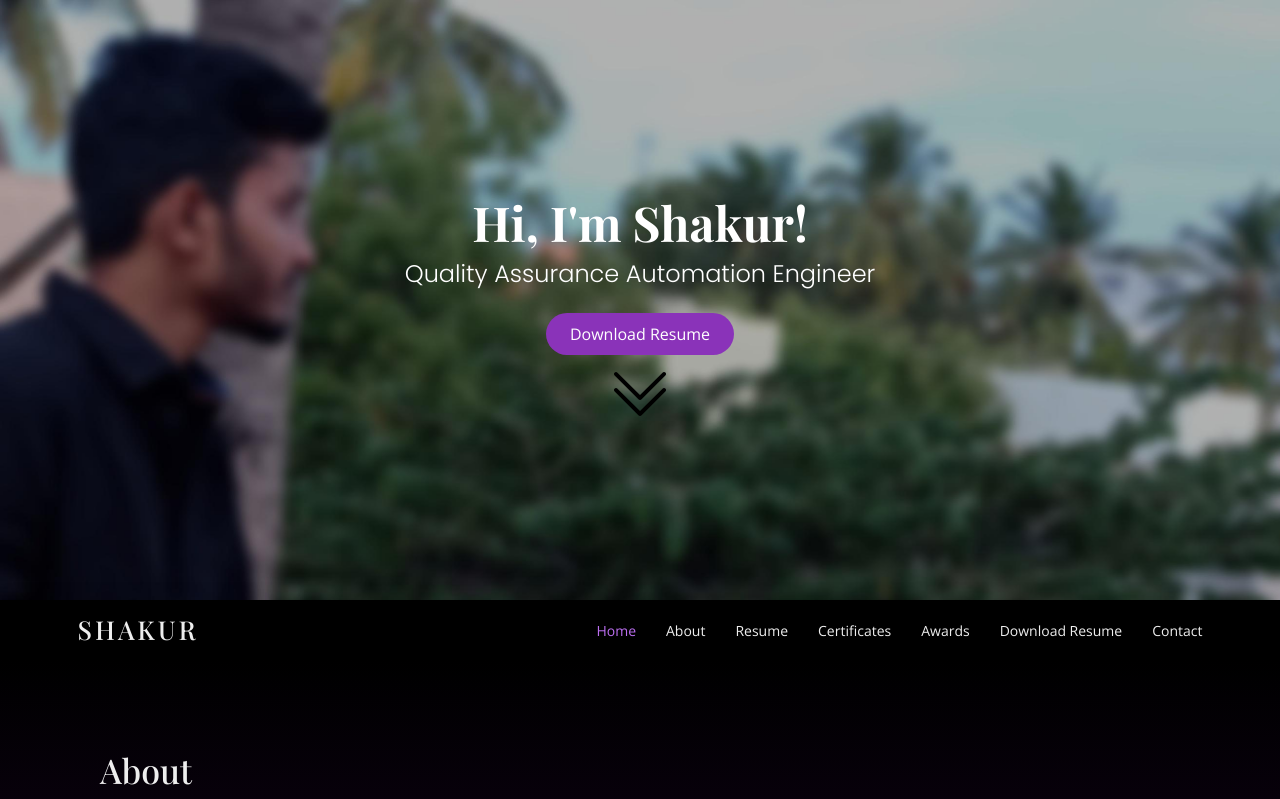
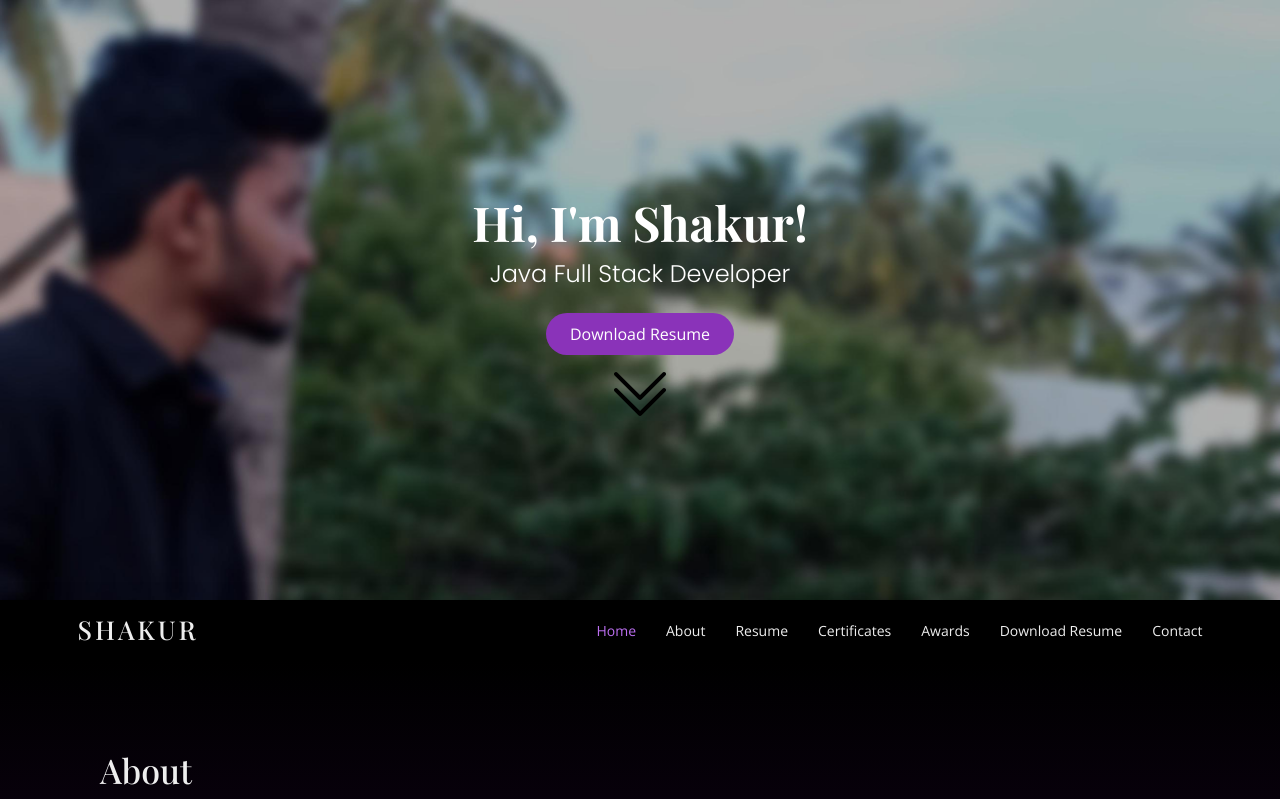
Before and after one commit to abdus-shakur/profile-react, a React (Create React App) app: page / in a window 1280 px wide. Shown: the top 799 px of the page. Built offline with nearby package versions, Linux system fonts and the light colour scheme; no server answers; a web font is replaced by a local one.

Commit message:
Changes to Designation name

```diff
--- a/src/data/default.js
+++ b/src/data/default.js
@@ -4,7 +4,7 @@ var profileData = {
     "indicationType": "Testing - Full Stack / UI Based + Devops",
     "experience": "2023-01-22T15:48:14.118+00:00",
     "experienceValue": null,
-    "designation": "Quality Assurance Automation Engineer",
+    "designation": "Java Full Stack Developer",
     "resumeUrl": "https://drive.google.com/file/d/1NaT8qWa6KiJpYmOVnzA9pigqAC1WCmxa/view?usp=sharing",
     "about": {
         "description": [
@@ -100,43 +100,43 @@ var profileData = {
         {
             "icon": "bx bx-cog",
             "title": "REST API Automation",
-            "certificateUrl": "https://www.udemy.com/certificate/UC-9710310d-4154-4c88-9358-a68cdab513a6/",
+            "url": "https://www.udemy.com/certificate/UC-9710310d-4154-4c88-9358-a68cdab513a6/",
             "description": "Rest API Backend web services automation, end to end automation along with best practices and real time application testing"
         },
         {
             "icon": "bx bx-cog",
             "title": "Selenium WebDriver with Java - Advanced + Frameworks",
-            "certificateUrl": "https://www.udemy.com/certificate/UC-4734a1b3-f9cd-4d4c-a782-a4a828852c11/",
+            "url": "https://www.udemy.com/certificate/UC-4734a1b3-f9cd-4d4c-a782-a4a828852c11/",
             "description": "Selenium Automation of Any Real world web Applications, along with custom framework building from scratch"
         },
         {
             "icon": "bx bx-tachometer",
             "title": "JMeter - Performance Testing",
-            "certificateUrl": "https://www.udemy.com/certificate/UC-e37c69f0-efdc-4683-841c-e6513c1de00e/",
+            "url": "https://www.udemy.com/certificate/UC-e37c69f0-efdc-4683-841c-e6513c1de00e/",
             "description": "Design Robust Performance Testcases in Jmeter tool with the help of available features and Monitor the Performance of application with different Load Parameters"
         },
         {
             "icon": "bx bx-globe",
             "title": "Java Web Development",
-            "certificateUrl": "https://www.udemy.com/certificate/UC-7538b86e-9ea8-4a54-8c3b-700a899fb986/",
+            "url": "https://www.udemy.com/certificate/UC-7538b86e-9ea8-4a54-8c3b-700a899fb986/",
             "description": "Indepth Understanding of Building Backend for Web Applications from Scratch"
         },
         {
             "icon": "bx bx-git-repo-forked",
             "title": "Git Complete - The Definitive Guide",
-            "certificateUrl": "https://www.udemy.com/certificate/UC-b9c9a89d-460d-41d3-bac1-a6bf4a5b75dc/",
+            "url": "https://www.udemy.com/certificate/UC-b9c9a89d-460d-41d3-bac1-a6bf4a5b75dc/",
             "description": "Very Solid Understanding and Hands-On Experience with Git and related source control concepts."
         },
         {
             "icon": "bx bxl-figma",
             "title": "Figma UI / UX Design Essentials",
-            "certificateUrl": "https://www.udemy.com/certificate/UC-fcad9e51-ca1a-43ee-bfa7-2d1fd54b6018/",
+            "url": "https://www.udemy.com/certificate/UC-fcad9e51-ca1a-43ee-bfa7-2d1fd54b6018/",
             "description": "Design Interface using Powerfull tools like constraints for responsive layouts"
         },
         {
             "icon": "bx bx-abacus",
             "title": "GMath - Permutations and Combinations",
-            "certificateUrl": "https://www.udemy.com/certificate/UC-e282a8d7-1557-4960-9b48-18de348158a9/",
+            "url": "https://www.udemy.com/certificate/UC-e282a8d7-1557-4960-9b48-18de348158a9/",
             "description": "Well Researched Explanations as well as time saving techniques for Solving Permutations and Combinations (PnC) problems"
         }
     ],
--- a/src/page/HomePage.jsx
+++ b/src/page/HomePage.jsx
@@ -22,7 +22,7 @@ function HomePage(props) {
     var loc = useLocation()
 
     useEffect(()=>{
-        ProfileAdapter.getProfile(loc.search).then(response=>{setProfileData(response.data);});
+        ProfileAdapter.getProfile(loc.search).then(response=>{setProfileData(response.data);}).catch(exception=>console.log("Exception in getting profile data;"+exception));
         return  ()=>  {ProfileAdapter.getProfile(loc.search).then(response=>{setProfileData(response.data);}); }
         },[]
     )
```
